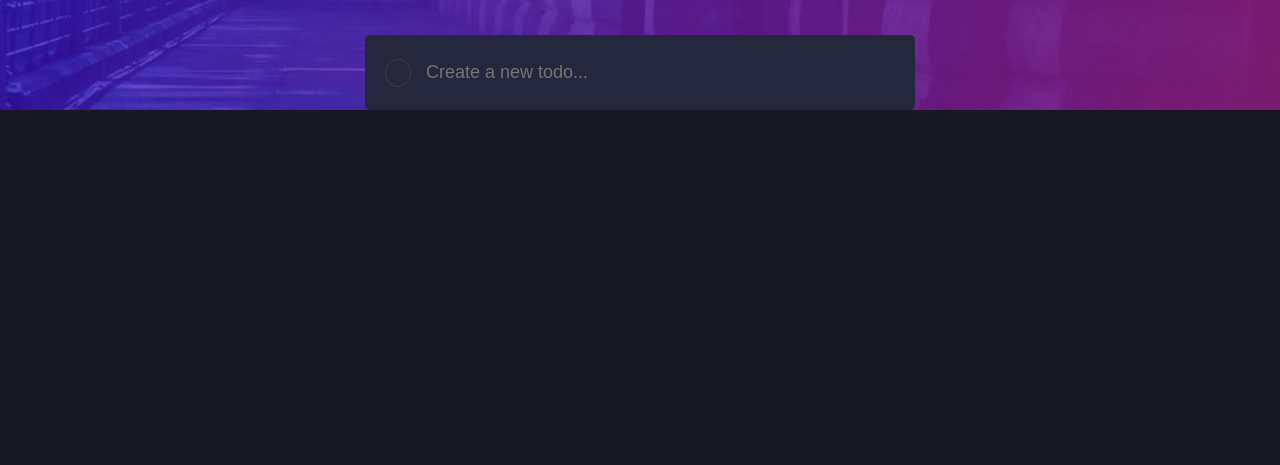
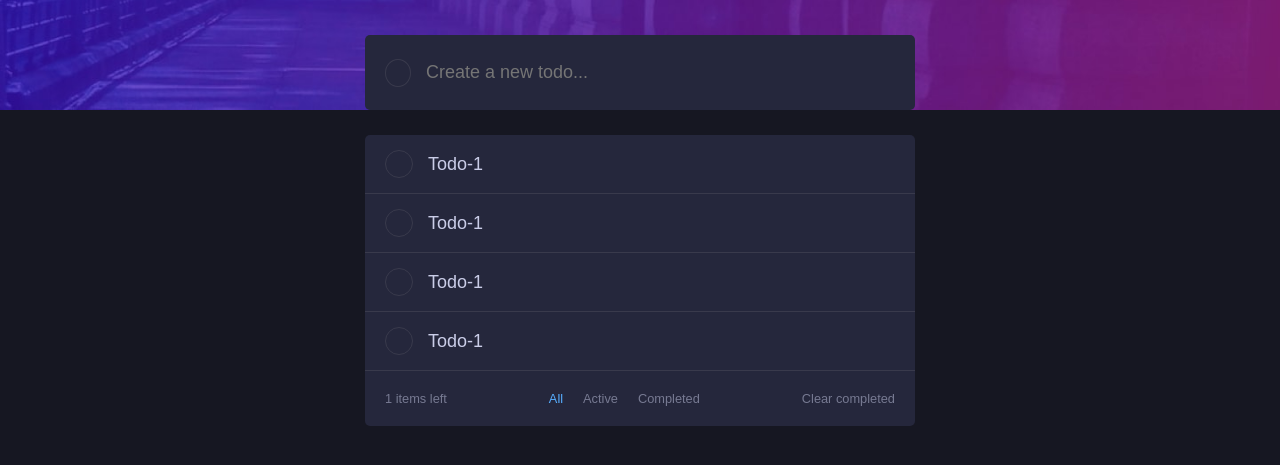
Before and after one commit to Winter010/Todo-app, a website built with Vite: page index.html in a window 1280 px wide. Shown: the part 157-622 px from the top of the page. Built offline with nearby package versions, Linux system fonts and the light colour scheme.

Commit message:
dev: added task-bar layout and styles

```diff
--- a/index.html
+++ b/index.html
@@ -16,7 +16,7 @@
 	<body class="theme-dark">
 		<header>
 			<h1>TODO</h1>
-			<div class="theme-switch-block">
+			<div class="theme-toggle-block">
 				<input type="checkbox" name="theme-toggle" id="theme-toggle" />
 				<label for="theme-toggle"></label>
 			</div>
@@ -25,13 +25,62 @@
 		<main>
 			<div class="add-new-todo">
 				<div></div>
-				<input type="text" placeholder="Create a new todo...">
+				<input type="text" placeholder="Create a new todo..." />
 			</div>
-
+			<section class="content">
+				<ul class="todo-list">
+					<li class="todo-list__item">
+						<label>
+							<input type="checkbox" />
+							<div class="todo-list__checkmark"></div>
+							<span>Todo-1</span>
+						</label>
+						<div class="todo-list__remove-item"></div>
+					</li>
+					<li class="todo-list__item">
+						<label>
+							<input type="checkbox" />
+							<div class="todo-list__checkmark"></div>
+							<span>Todo-1</span>
+						</label>
+						<div class="todo-list__remove-item"></div>
+					</li>
+					<li class="todo-list__item">
+						<label>
+							<input type="checkbox" />
+							<div class="todo-list__checkmark"></div>
+							<span>Todo-1</span>
+						</label>
+						<div class="todo-list__remove-item"></div>
+					</li>
+					<li class="todo-list__item">
+						<label>
+							<input type="checkbox" />
+							<div class="todo-list__checkmark"></div>
+							<span>Todo-1</span>
+						</label>
+						<div class="todo-list__remove-item"></div>
+					</li>
+				</ul>
+				<div class="task-bar">
+					<span class="items-left">1 items left</span>
+					<div class="task-bar__filter">
+						<label for="filter">
+							<input type="radio" name="filter" id="all" checked />
+							<span>All</span>
+						</label>
+						<label for="filter">
+							<input type="radio" name="filter" id="active" />
+							<span>Active</span>
+						</label>
+						<label for="filter">
+							<input type="radio" name="filter" id="completed" />
+							<span>Completed</span>
+						</label>
+					</div>
+					<span class="clear-tasks">Clear completed</span>
+				</div>
+			</section>
 		</main>
-
-		<!-- Add dynamic number -->
-		<!-- items left All Active Completed Clear Completed Drag and drop to reorder
-		list -->
 	</body>
 </html>
--- a/src/scss/style.scss
+++ b/src/scss/style.scss
@@ -12,7 +12,7 @@ header {
 	letter-spacing: 1.1em;
 	margin: 100px 0px 50px 0px;
 
-	.theme-switch-block {
+	.theme-toggle-block {
 		@include flexColumn;
 		justify-content: center;
 		margin-right: 10px;
@@ -27,12 +27,14 @@ header {
 				width: 32px;
 				height: 32px;
 				cursor: pointer;
+				transition: all 0.3s ease-in-out;
 			}
 		}
 
 		#theme-toggle:checked {
 			& + label::before {
 				background: url("/icons/icon-moon.svg") no-repeat;
+				transition: all 0.3s ease-in-out;
 			}
 		}
 	}
@@ -47,6 +49,7 @@ main {
 		height: 75px;
 		padding: 5px 5px 5px 20px;
 		border-radius: 5px;
+		margin-bottom: 25px;
 
 		input {
 			background-color: $color-dtheme-very-dark-desaturated-blue;
@@ -65,4 +68,103 @@ main {
 			border-radius: 50%;
 		}
 	}
+
+	.content {
+		background-color: $color-dtheme-very-dark-desaturated-blue;
+		border-radius: 5px;
+
+		.todo-list {
+			.todo-list__item {
+				@include flexRow;
+				position: relative;
+				border-bottom: 1px solid $color-dtheme-very-dark-grayish-blue;
+				align-items: center;
+
+				label {
+					@include flexRow;
+					align-items: center;
+					gap: 15px;
+					padding: 15px 15px 15px 20px;
+				}
+
+				input[type="checkbox"] {
+					position: absolute;
+					opacity: 0;
+
+					& ~ .todo-list__checkmark {
+						border: 1px solid $color-dtheme-very-dark-grayish-blue;
+						width: 28px;
+						height: 28px;
+						border-radius: 50%;
+						cursor: pointer;
+						&:hover {
+							border: 1px solid hsl(209, 100%, 67%);
+						}
+					}
+
+					&:checked ~ span {
+						text-decoration: line-through;
+					}
+					&:checked ~ .todo-list__checkmark {
+						background: center url(/icons/icon-check.svg) no-repeat,
+							linear-gradient(135deg, hsl(192, 100%, 67%), hsl(280, 87%, 65%));
+					}
+				}
+
+				.todo-list__checkmark {
+					height: 28px;
+					width: 28px;
+				}
+
+				&:hover .todo-list__remove-item {
+					display: block;
+				}
+			}
+
+			.todo-list__remove-item {
+				display: none;
+				position: absolute;
+				background: url(/icons/icon-cross.svg) no-repeat;
+				width: 24px;
+				height: 24px;
+				cursor: pointer;
+				right: 25px;
+				top: 20px;
+			}
+		}
+		.task-bar {
+			@include flexRow;
+			padding: 20px;
+			justify-content: space-between;
+			font-size: 0.8rem;
+			color: $color-dtheme-dark-grayish-blue;
+
+			.task-bar__filter {
+				@include flexRow;
+				gap: 20px;
+				label {
+					@include flexRow;
+					justify-content: center;
+					input[type="radio"] {
+						position: absolute;
+						cursor: pointer;
+						opacity: 0;
+						width: 25px;
+						&:hover ~ span {
+							color: $color-dtheme-light-grayish-blue-hover;
+						}
+						&:checked ~ span {
+							color: hsl(209, 100%, 67%);
+						}
+					}
+				}
+			}
+		}
+		.clear-tasks {
+			cursor: pointer;
+			&:hover {
+				color: $color-dtheme-light-grayish-blue-hover;
+			}
+		}
+	}
 }
```
